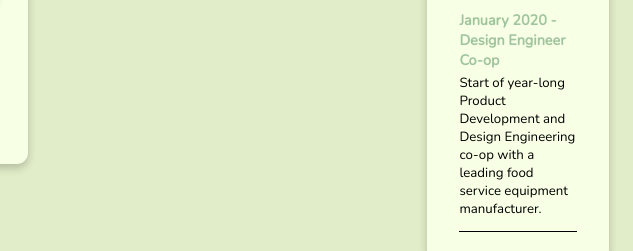
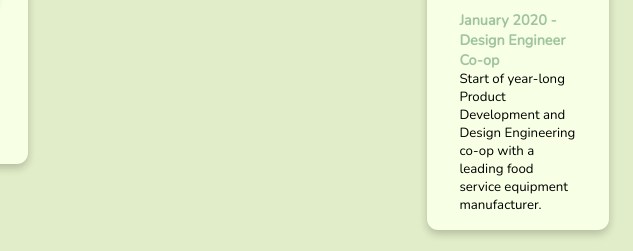
Before and after one commit to hojinchang/admin-dashboard, a plain HTML site: page index.html in a window 1280 px wide. Shown: the part 1232-1483 px from the top of the page, 647-1280 px from the left. Drawn offline with nearby package versions, Linux system fonts and the light colour scheme.

Commit message:
Remove margin/padding/border in last card element

```diff
--- a/style.css
+++ b/style.css
@@ -282,7 +282,11 @@ a {
     border-bottom: 1px solid;
 }
 
-
+.progress-card > p:last-child {
+    padding-bottom: 0;
+    border-bottom: 0;
+    margin: 0;
+}
 
 .announcements {
     grid-column: 2 / 3;
```
